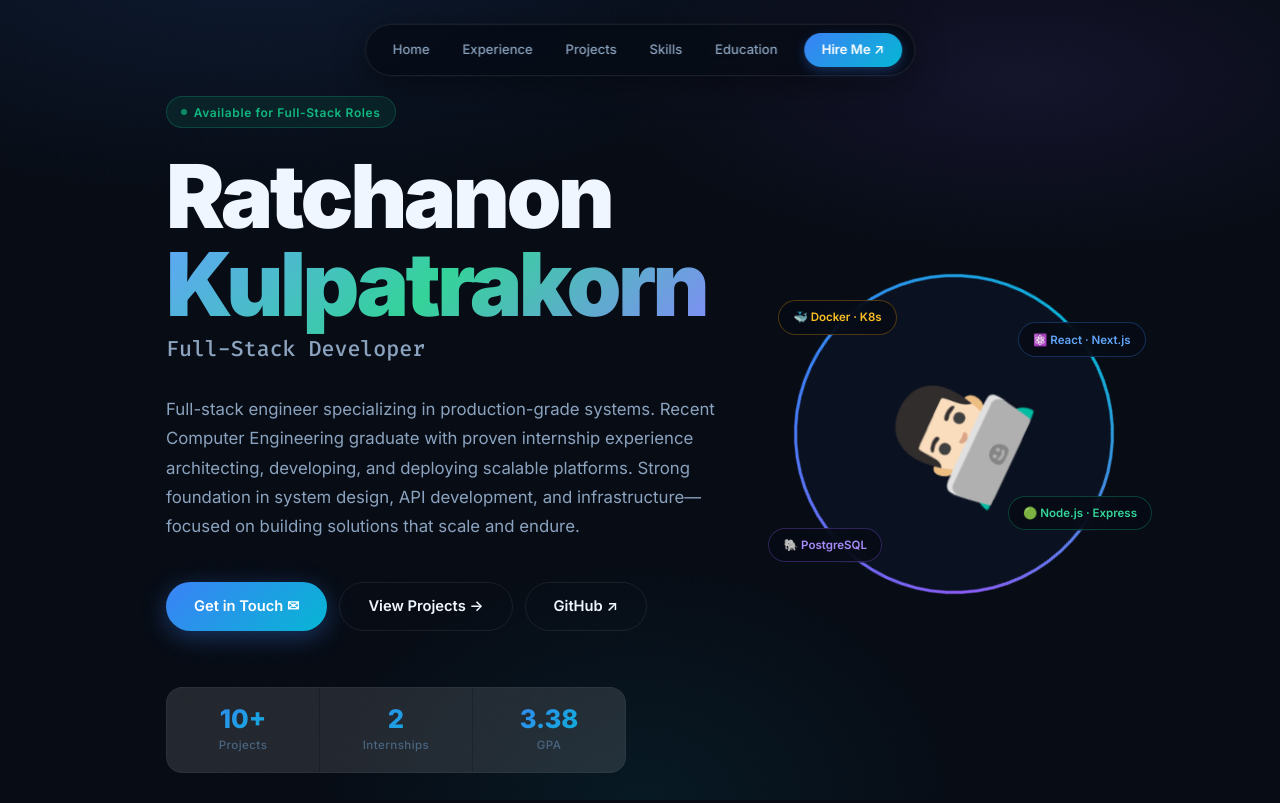
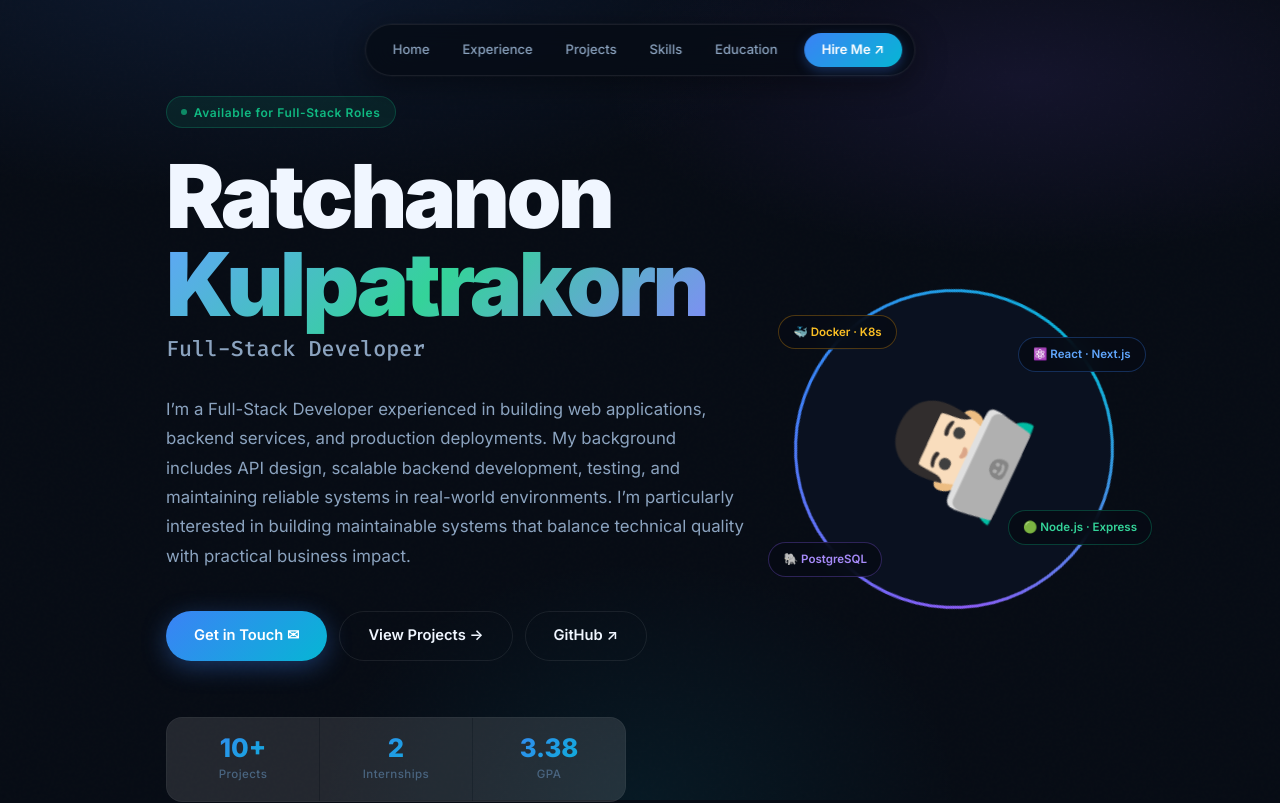
Before and after one commit to koard/Portfolio, a Next.js app: page / in a window 1280 px wide. Shown: the top 803 px of the page. Built offline with nearby package versions, Linux system fonts and the light colour scheme.

Commit message:
update hero section with a more polished professional summary

```diff
--- a/app/page.tsx
+++ b/app/page.tsx
@@ -365,10 +365,7 @@ export default function Home() {
                   <span className="type-text">Full-Stack Developer</span>
                 </p>
                 <p className="hero-description">
-                  Full-stack engineer specializing in production-grade systems. Recent Computer Engineering graduate
-                  with proven internship experience architecting, developing, and deploying scalable platforms.
-                  Strong foundation in system design, API development, and infrastructure—focused on building
-                  solutions that scale and endure.
+                  I’m a Full-Stack Developer experienced in building web applications, backend services, and production deployments. My background includes API design, scalable backend development, testing, and maintaining reliable systems in real-world environments. I’m particularly interested in building maintainable systems that balance technical quality with practical business impact.
                 </p>
                 <div className="hero-ctas">
                   <a href="#contact" className="btn-primary">
```
